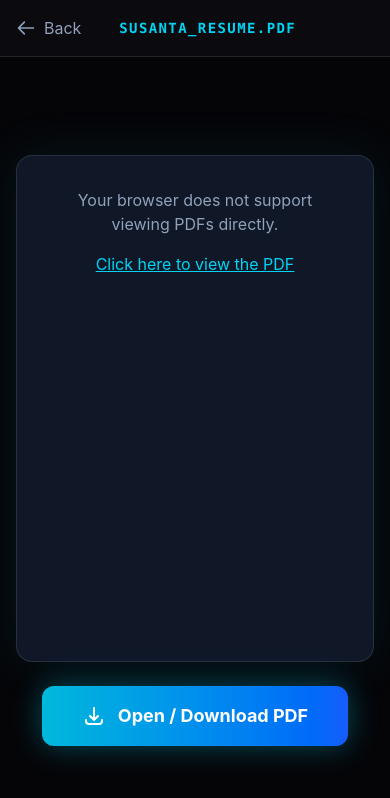
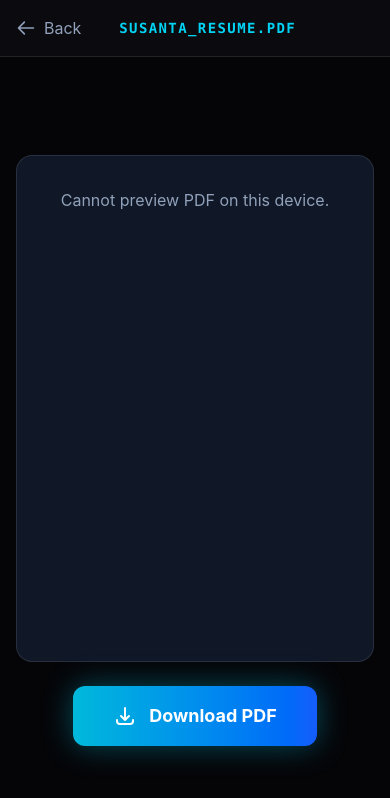
Before and after one commit to Susantanayak1999/portfolio-frontend, a React app: page /view-resume in a window 390 px wide. Shown: the top 798 px of the page. Built offline with nearby package versions, Linux system fonts and the light colour scheme; the HTML template or start-up script is replaced by a standard one.

Commit message:
forced mobile download for pdf

```diff
--- a/src/ResumeViewer.jsx
+++ b/src/ResumeViewer.jsx
@@ -3,13 +3,38 @@ import { useSearchParams, useNavigate } from 'react-router-dom';
 export default function ResumeViewer() {
   const navigate = useNavigate();
   const [searchParams] = useSearchParams();
+  const pdfUrl = searchParams.get('url');
 
-  // Read the URL from the address bar
-  const pdfUrl = searchParams.get('url') || '/resume.pdf';
+  const handleDownload = async () => {
+    if (!pdfUrl) return;
+
+    try {
+      // 1. Fetch the file from Cloudinary
+      const response = await fetch(pdfUrl);
+      const blob = await response.blob();
+
+      // 2. Create a temporary local URL for the file
+      const blobUrl = window.URL.createObjectURL(blob);
+
+      // 3. Create an invisible link to force the download
+      const link = document.createElement('a');
+      link.href = blobUrl;
+      link.download = 'Susanta_Resume.pdf';
+      document.body.appendChild(link);
+      link.click();
+
+      // 4. Clean up
+      link.remove();
+      window.URL.revokeObjectURL(blobUrl);
+    } catch (error) {
+      console.error("Download failed:", error);
+      // Fallback: If CORS blocks it, just open it in a new tab
+      window.open(pdfUrl, '_blank');
+    }
+  };
 
   return (
     <div className="min-h-screen bg-[#050508] text-white flex flex-col">
-      {/* HEADER */}
       <div className="bg-[#0a0a0f] border-b border-white/10 p-4 flex justify-between items-center sticky top-0 z-50">
         <button onClick={() => navigate(-1)} className="text-slate-400 hover:text-white flex items-center gap-2">
           <svg className="w-5 h-5" fill="none" stroke="currentColor" viewBox="0 0 24 24"><path strokeLinecap="round" strokeLinejoin="round" strokeWidth="2" d="M10 19l-7-7m0 0l7-7m-7 7h18"></path></svg>
@@ -19,34 +44,23 @@ export default function ResumeViewer() {
         <div className="w-10"></div>
       </div>
 
-      {/* PDF VIEWER */}
       <div className="flex-grow p-4 md:p-8 flex flex-col items-center justify-center">
-        <div className="w-full max-w-4xl h-[60vh] md:h-[75vh] bg-gray-900 rounded-2xl overflow-hidden mb-6 border border-white/10 shadow-[0_0_50px_rgba(6,182,212,0.1)] flex flex-col items-center justify-center">
-          {/* Using an object tag is more reliable on mobile than iframe for PDFs */}
-          <object
-            data={pdfUrl}
-            type="application/pdf"
-            className="w-full h-full"
-          >
+        <div className="w-full max-w-4xl h-[60vh] md:h-[75vh] bg-gray-900 rounded-2xl overflow-hidden mb-6 border border-white/10">
+          <object data={pdfUrl} type="application/pdf" className="w-full h-full">
             <div className="text-center p-8">
-              <p className="text-slate-400 mb-4">Your browser does not support viewing PDFs directly.</p>
-              <a href={pdfUrl} target="_blank" rel="noreferrer" className="text-cyan-400 underline">
-                Click here to view the PDF
-              </a>
+              <p className="text-slate-400 mb-4">Cannot preview PDF on this device.</p>
             </div>
           </object>
         </div>
 
-        {/* DOWNLOAD BUTTON */}
-        <a
-          href={pdfUrl}
-          target="_blank"
-          rel="noreferrer"
+        {/* 👇 CHANGED FROM <a> TO <button> AND ADDED ONCLICK */}
+        <button
+          onClick={handleDownload}
           className="bg-gradient-to-r from-cyan-500 to-blue-600 hover:from-cyan-400 hover:to-blue-500 text-white px-10 py-4 rounded-xl font-bold text-lg transition shadow-[0_0_30px_rgba(6,182,212,0.4)] flex items-center gap-3"
         >
           <svg className="w-6 h-6" fill="none" stroke="currentColor" viewBox="0 0 24 24"><path strokeLinecap="round" strokeLinejoin="round" strokeWidth="2" d="M4 16v1a3 3 0 003 3h10a3 3 0 003-3v-1m-4-4l-4 4m0 0l-4-4m4 4V4"></path></svg>
-          Open / Download PDF
-        </a>
+          Download PDF
+        </button>
       </div>
     </div>
   );
```
